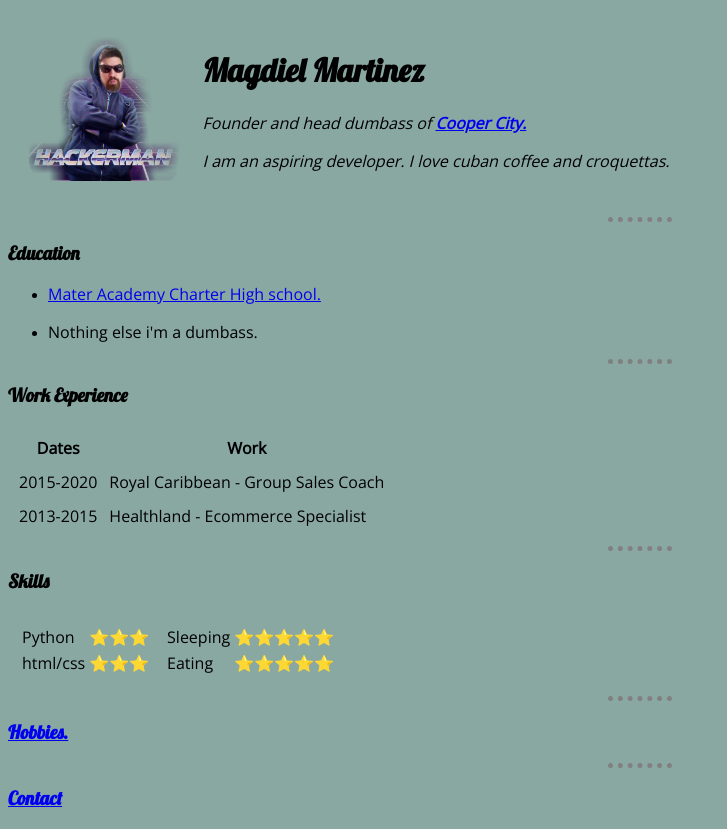
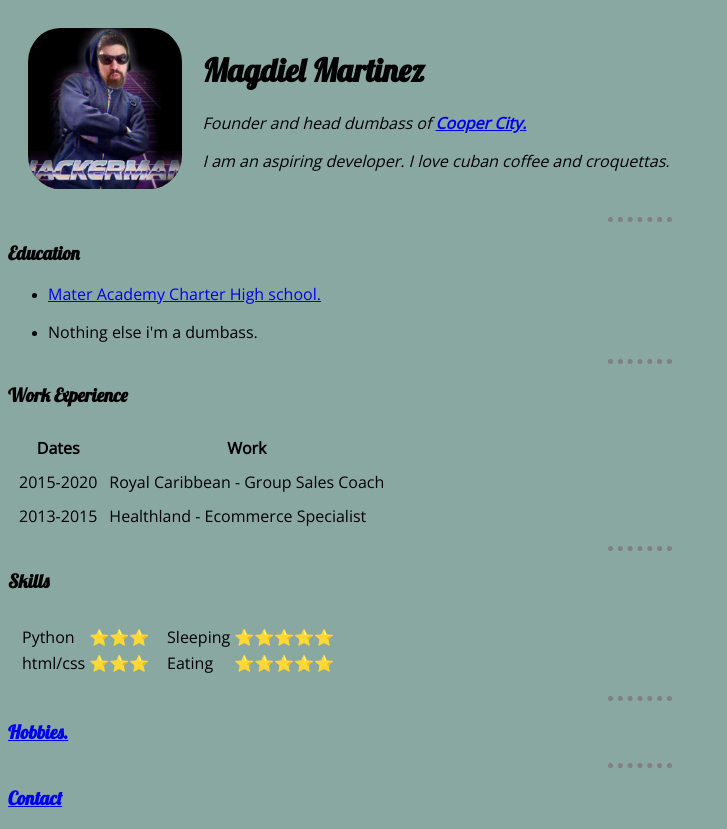
Before and after one commit to MagMart/cv, a plain HTML site: page index.html in a window 1280 px wide. In both pictures the pointer is over the picture 104 px from the left and 105 px from the top of the page. Shown: the whole page, without its empty margins (0-727 px from the left). Drawn offline with nearby package versions, Linux system fonts and the light colour scheme.

Commit message:
git push

```diff
--- a/styles.css
+++ b/styles.css
@@ -7,7 +7,7 @@ h1 {
     font-family: 'Lobster', cursive;
 }
 
-image:hover {
+.rounded:hover {
     transform: scale(1.25);
     background-color: black;
 }
```
